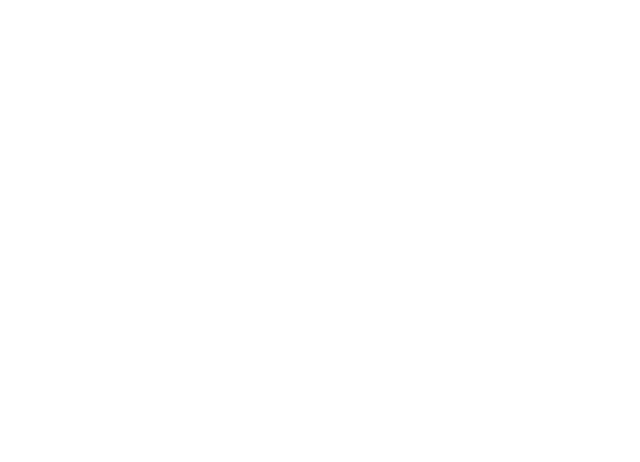
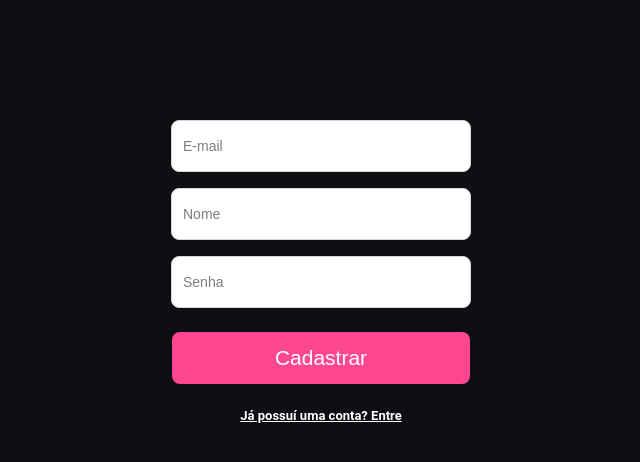
Before and after one commit to Isael-Alves/projeto14-bookstore-front, a React (Create React App) app: page /sign-up in a window 1280 px wide. Before the commit this address had no page. Shown: the top 462 px of the page, without its empty margins (319-959 px from the left). Built offline with nearby package versions, Linux system fonts and the light colour scheme.

Commit message:
sign-up e regitration front ok

```diff
--- a/package.json
+++ b/package.json
@@ -3,9 +3,11 @@
   "version": "0.1.0",
   "private": true,
   "dependencies": {
+    "axios": "^0.27.2",
     "dotenv": "^16.0.2",
     "react": "^17.0.2",
     "react-dom": "^17.0.2",
+    "react-loader-spinner": "^5.3.4",
     "react-router-dom": "^6.3.0",
     "react-scripts": "^4.0.3"
   },
--- a/src/components/App.js
+++ b/src/components/App.js
@@ -1,8 +1,8 @@
 
 import { BrowserRouter, Routes, Route } from "react-router-dom";
 import Login from "./Login/login";
-// import Registration from "./Login/Registration";
-// import GlobalStyle from "../styles/globalStyles";
+import Registration from "./registration/registration";
+import GlobalStyle from "../styles/globalStyles";
 
 
 
@@ -11,11 +11,11 @@ import Login from "./Login/login";
 export default function App() {
   return (
     <>
-      {/* <GlobalStyle /> */}
+      <GlobalStyle />
       <BrowserRouter>
         <Routes>
           <Route path="/" element={<Login />} />
-          {/* <Route path="registration" element={<Registration />} /> */}
+          <Route path="sign-up" element={<Registration />} />
         </Routes>
       </BrowserRouter>
     </>
--- a/src/components/Login/login.js
+++ b/src/components/Login/login.js
@@ -1,6 +1,102 @@
+import React, { useState } from "react";
+import { useNavigate } from "react-router-dom";
+import { AuthContext } from "../common/auth";
+import axios from "axios";
+import { ThreeDots } from "react-loader-spinner";
+import { Button, Body, Form } from "../../styles/loginStyle";
+
 function Login() {
+  const dados = JSON.parse(localStorage.getItem("dados"));
 
-    return (<h1>Hello World</h1>)
+  const { setDados } = React.useContext(AuthContext);
+  const navigate = useNavigate();
+  const [loading, setLoading] = useState(false);
+  const [email, setEmail] = useState("");
+  const [password, setPassword] = useState("");
+
+  function checkUserOnline() {
+    if (!dados) {
+      return "";
+    } else {
+      return navigate("../subscriptions");
+    }
+  }
+
+  checkUserOnline();
+
+  function handForm(e) {
+    if (!loading) {
+      setLoading(true);
+      e.preventDefault();
+      const body = {
+        email,
+        password,
+      };
+
+      const promise = axios.post(
+        process.env.REACT_APP_URL_PROJECT + `api/v4/driven-plus/auth/login`,
+        body
+      );
+
+      promise.then((res) => {
+        setDados(res.data);
+        setEmail("");
+        setPassword("");
+        setLoading(false);
+        if (res.data.membership !== null) {
+          navigate("../subscriptions");
+        } else {
+          navigate("../sing-up");
+        }
+      });
+
+      promise.catch((err) => {
+        const message = err.response.data.message;
+        alert(message);
+        setEmail("");
+        setPassword("");
+        setLoading(false);
+      });
+    }
+  }
+
+  return (
+    <>
+      <Body>
+        <h1>BookStore</h1>
+        <Form onSubmit={handForm}>
+          <input
+            type="email"
+            placeholder="E-mail"
+            onChange={(e) => {
+              setEmail(e.target.value);
+            }}
+            value={email}
+            required
+          />
+          <input
+            type="password"
+            onChange={(e) => {
+              setPassword(e.target.value);
+            }}
+            placeholder="Senha"
+            value={password}
+            required
+          />
+          <Button>
+            {!loading ? (
+              "Entrar"
+            ) : (
+              <ThreeDots color="#FFFFFF" height={20} width={70} />
+            )}
+          </Button>
+        </Form>
+        <h5 onClick={() => navigate(`../sign-up`)}>
+          Não tem uma conta? Cadastre-se!
+        </h5>
+      </Body>
+    </>
+  );
 }
 
 export default Login;
--- /dev/null
+++ b/src/components/common/auth.js
@@ -0,0 +1,9 @@
+import React, { useState } from "react";
+
+export const AuthContext = React.createContext({});
+
+export const AuthProvider = (props) => {
+    const [dados, setDados] = useState(JSON.parse(window.localStorage.getItem('dados')) || {});
+
+  return <AuthContext.Provider value={{dados, setDados}}>{props.children}</AuthContext.Provider>;
+};
--- /dev/null
+++ b/src/components/registration/registration.js
@@ -0,0 +1,105 @@
+import axios from "axios";
+import styled from "styled-components";
+import { ThreeDots } from "react-loader-spinner";
+import { useState } from "react";
+import { useNavigate } from "react-router-dom";
+import { Button, Body, Form } from "../../styles/loginStyle";
+
+function Registration() {
+  const navigate = useNavigate();
+  const [loading, setLoading] = useState(false);
+  const clearForm = {
+    email: "",
+    name: "",
+    password: "",
+  };
+  const [form, setForm] = useState(clearForm);
+
+  function handleForm(e) {
+    setForm({
+      ...form,
+      [e.target.name]: e.target.value,
+    });
+  }
+
+  function sendForm(e) {
+    e.preventDefault();
+    console.log("entrei no form");
+    if (!loading) {
+      setLoading(true);
+
+      const body = {
+        ...form,
+      };
+
+      const promise = axios.post(
+        process.env.EACT_APP_URL_PROJECT + `api/v4/driven-plus/auth/sign-up`,
+        body
+      );
+
+      promise.then((res) => {
+        console.log("entrei");
+        alert("Usuário criado com sucesso!");
+        navigate(`../`);
+        setForm(clearForm);
+        setLoading(false);
+      });
+
+      promise.catch((err) => {
+        console.log("entrei não");
+        console.log(err.response);
+        const message = err.response.data.message;
+        alert(message);
+        setForm(clearForm);
+        setLoading(false);
+      });
+    }
+  }
+
+  return (
+    <Container>
+      <Body>
+        <Form>
+          <input
+            type="email"
+            name="email"
+            placeholder="E-mail"
+            onChange={handleForm}
+            value={form.email}
+            required
+          />
+          <input
+            type="text"
+            name="name"
+            placeholder="Nome"
+            onChange={handleForm}
+            value={form.name}
+            required
+          />
+          <input
+            type="password"
+            name="password"
+            placeholder="Senha"
+            onChange={handleForm}
+            value={form.password}
+            required
+          />
+          <Button onClick={(e) => sendForm(e)}>
+            {!loading ? (
+              "Cadastrar"
+            ) : (
+              <ThreeDots color="#FFFFFF" height={20} width={70} />
+            )}
+          </Button>
+        </Form>
+        <h5 onClick={() => navigate(`../`)}>Já possuí uma conta? Entre</h5>
+      </Body>
+    </Container>
+  );
+}
+
+const Container = styled.form`
+  margin-top: 90px;
+`;
+
+export default Registration;
--- /dev/null
+++ b/src/styles/globalStyles.js
@@ -0,0 +1,67 @@
+import { createGlobalStyle } from 'styled-components';
+
+const GlobalStyle = createGlobalStyle`
+@import url('https://fonts.googleapis.com/css2?family=Roboto:ital,wght@0,100;0,300;0,400;0,500;0,700;0,900;1,100;1,300;1,400;1,500;1,700;1,900&display=swap');
+@import url('https://fonts.googleapis.com/css2?family=Carter+One&display=swap');
+@import url('https://fonts.googleapis.com/css2?family=Raleway:ital,wght@0,100;0,200;0,400;0,500;0,600;0,700;0,800;0,900;1,100;1,200;1,300;1,400;1,500;1,600;1,700;1,800;1,900&display=swap');
+  html, body, div, span, applet, object, iframe,
+h1, h2, h3, h4, h5, h6, p, blockquote, pre,
+a, abbr, acronym, address, big, cite, code,
+del, dfn, em, img, ins, kbd, q, s, samp,
+small, strike, strong, sub, sup, tt, var,
+b, u, i, center,
+dl, dt, dd, ol, ul, li,
+fieldset, form, label, legend,
+table, caption, tbody, tfoot, thead, tr, th, td,
+article, aside, canvas, details, embed,
+figure, figcaption, footer, header, hgroup,
+menu, nav, output, ruby, section, summary,
+time, mark, audio, video {
+	margin: 0;
+	padding: 0;
+	border: 0;
+	font-size: 100%;
+	font: inherit;
+	vertical-align: baseline;
+}
+/* HTML5 display-role reset for older browsers */
+article, aside, details, figcaption, figure,
+footer, header, hgroup, menu, nav, section {
+	display: block;
+}
+body {
+	line-height: 1;
+}
+ol, ul {
+	list-style: none;
+}
+blockquote, q {
+	quotes: none;
+}
+blockquote:before, blockquote:after,
+q:before, q:after {
+	content: '';
+	content: none;
+}
+table {
+	border-collapse: collapse;
+	border-spacing: 0;
+}
+strong {
+  font-weight: bold;
+}
+a {
+  color: inherit;
+  text-decoration: inherit;
+}
+* {
+  box-sizing: border-box;
+}
+body {
+	font-family: 'Roboto', sans-serif;
+  color: #293845;
+  background-color: #0E0E13;
+}
+`;
+
+export default GlobalStyle;
--- /dev/null
+++ b/src/styles/loginStyle.js
@@ -0,0 +1,67 @@
+import styled from "styled-components";
+
+const Body = styled.nav`
+  display: flex;
+  flex-direction: column;
+  align-items: center;
+
+  h1{
+    font-family: 'Raleway', sans-serif;
+    margin-top: 134px;
+    text-align: center;
+    width: 300px;
+    height: 59px;
+    font-size: 48px;
+    line-height: 18px;
+    font-weight: 700;
+    color:#FFFFFF;
+  }
+  h5 {
+    margin-top: 24px;
+    font-weight: 600;
+    font-size: 13px;
+    line-height: 15px;
+    text-decoration-line: underline;
+    color: #FFFFFF;
+  }
+`;
+
+const Form = styled.form`
+  margin-top: 30px;
+  display: flex;
+  flex-direction: column;
+  align-items: center;
+  input {
+    width: 300px;
+    height: 52px;
+    margin-bottom: 16px;
+    padding: 11px;
+    background: #ffffff;
+    border: 1px solid #d5d5d5;
+    border-radius: 8px;
+    ::placeholder {
+      font-weight: 400;
+      font-size: 14px;
+      line-height: 16px;
+      color: #7e7e7e;
+    }
+  }
+`;
+
+const Button = styled.button`
+  width: 298px;
+  height: 52px;
+  margin-top: 8px;
+  display: flex;
+  align-items: center;
+  justify-content: center;
+  font-weight: 400;
+  font-size: 21px;
+  line-height: 26px;
+  border: none;
+  color: #ffffff;
+  background-color: #ff4791;
+  border-radius: 8px;
+`;
+
+export { Body, Form, Button };
```
Also changed, not shown: 1 other file (tests, documents, lock files or other folders).
